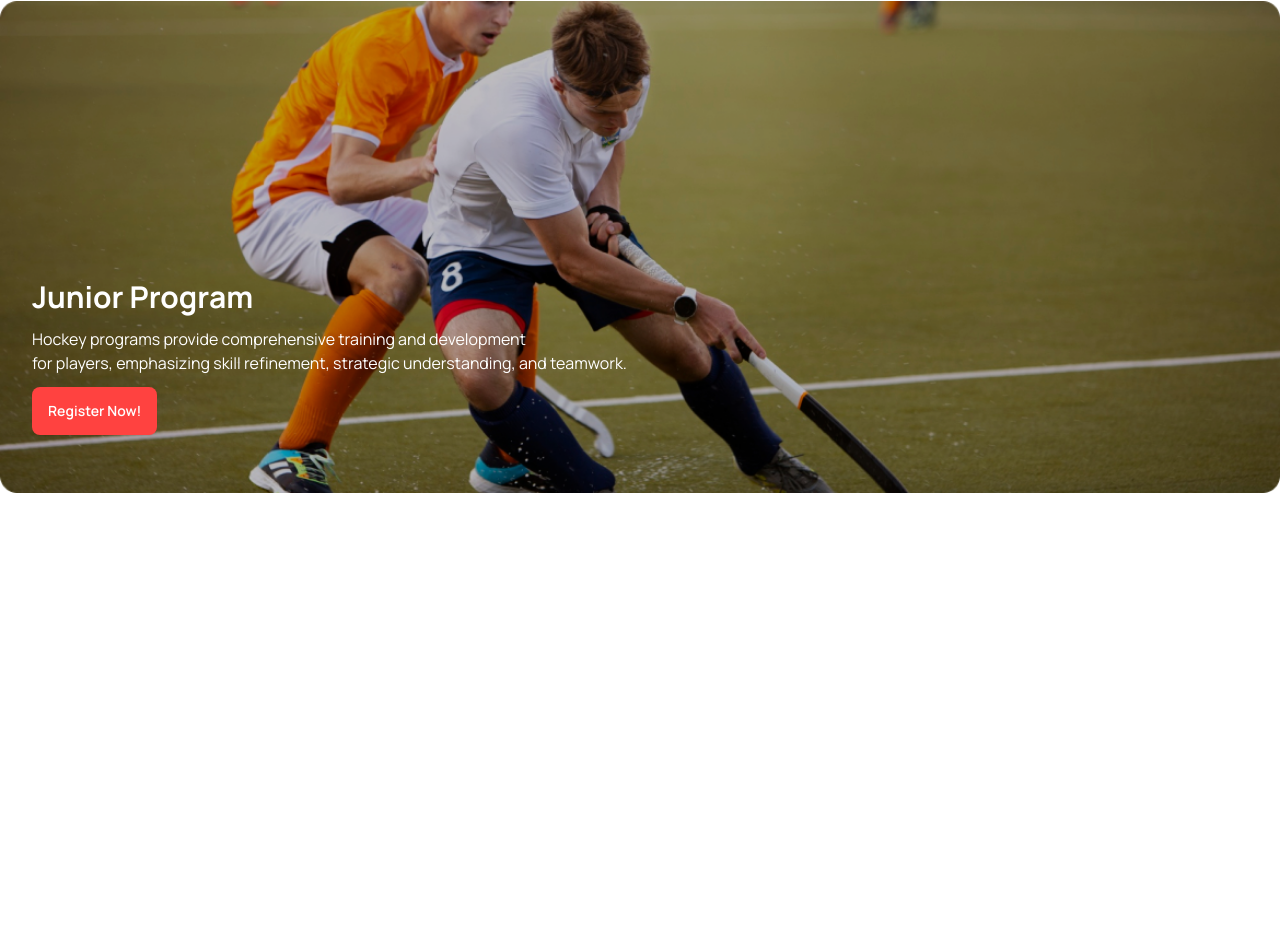
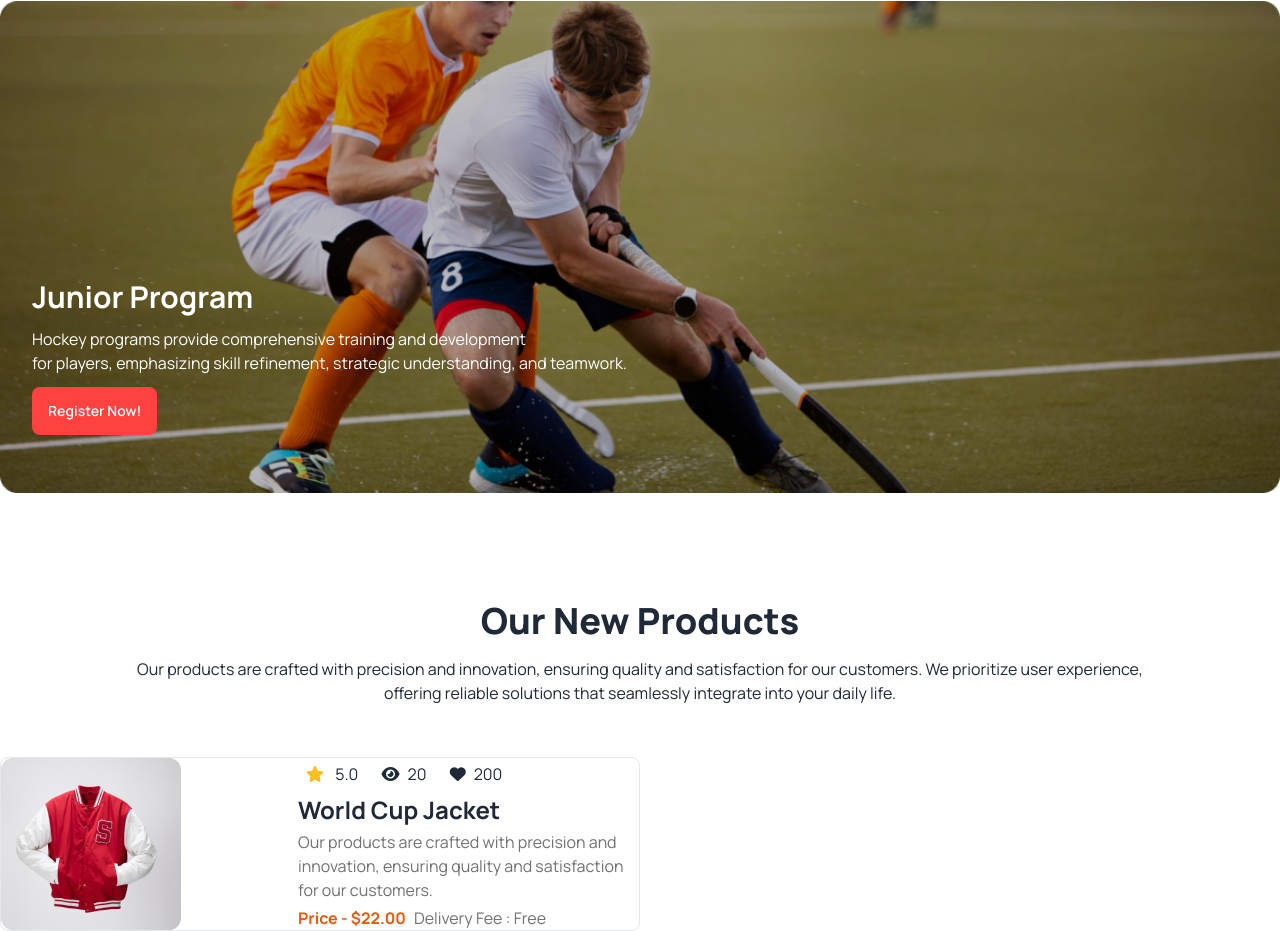
Before and after one commit to Tufazzul1/Assignment3-Hockeys, a plain HTML site: page index.html in a window 1280 px wide. Shown: the part 1913-2844 px from the top of the page. Before the commit the page ends 2406 px from the top, so only its background shows below. Drawn offline with nearby package versions, Linux system fonts and the light colour scheme.

```diff
--- a/index.html
+++ b/index.html
@@ -232,8 +232,8 @@
                     </div>
                 </div>
                 <div class=" col-span-1 lg:col-span-2 relative">
-                    <img class="brightness-75 h-[100%] w-[100%]" src="Images/4.png" alt="">
-                    <div class="absolute top-[50%] text-white p-8 space-y-3">
+                    <img class="brightness-75 h-[300px] w-[100%] lg:h-[100%]" src="Images/4.png" alt="">
+                    <div class="absolute top-10 lg:top-[50%] text-white p-8 space-y-3">
                         <h4 class="text-3xl font-bold">Junior Program</h4>
                         <p>
                             Hockey programs provide comprehensive training and development <br> for players, emphasizing
@@ -248,6 +248,43 @@
 
         </section>
 
+        <!-- product section -->
+        <section class="mt-24">
+            <div class="text-center space-y-4 p-3">
+                <h3 class="text-3xl lg:text-4xl font-extrabold ">Our New Products</h3>
+                <p class="p-colors">
+
+                    Our products are crafted with precision and innovation, ensuring quality and satisfaction for our
+                    customers. We prioritize user experience, <br>offering reliable solutions that seamlessly integrate
+                    into
+                    your daily life.
+                </p>
+            </div>
+            <div class="grid grid-cols-1 lg:grid-cols-2 mt-10">
+                <div class="flex flex-col lg:flex-row gap-5 border  rounded-lg">
+                    <div class="w-[100%]">
+                        <img src="Images/5.png" alt="">
+                    </div>
+                    <div class="space-y-1">
+                        <div class="space-x-3 ">
+                            <i class="fa-solid fa-star text-amber-400 p-2"></i> 5.0
+                            <i class="fa-solid fa-eye p-2"></i>20
+                            <i class="fa-solid fa-heart p-2"></i>200
+                        </div>
+                        <h3 class="text-2xl font-bold">World Cup Jacket</h3>
+                        <p class="text-p-colors">
+                            Our products are crafted with precision and innovation, ensuring quality and satisfaction
+                            for our customers.
+                        </p>
+                       <div class="flex space-x-2 font-extralight">
+                        <h5 class="text-1xl font-bold text-orange-600">Price - $22.00</h5>
+                        <h5 class="text-p-colors">Delivery Fee : Free</h5>
+                       </div>
+                    </div>
+                </div>
+            </div>
+        </section>
+
     </main>
 
     <!-- footer section  -->
```
